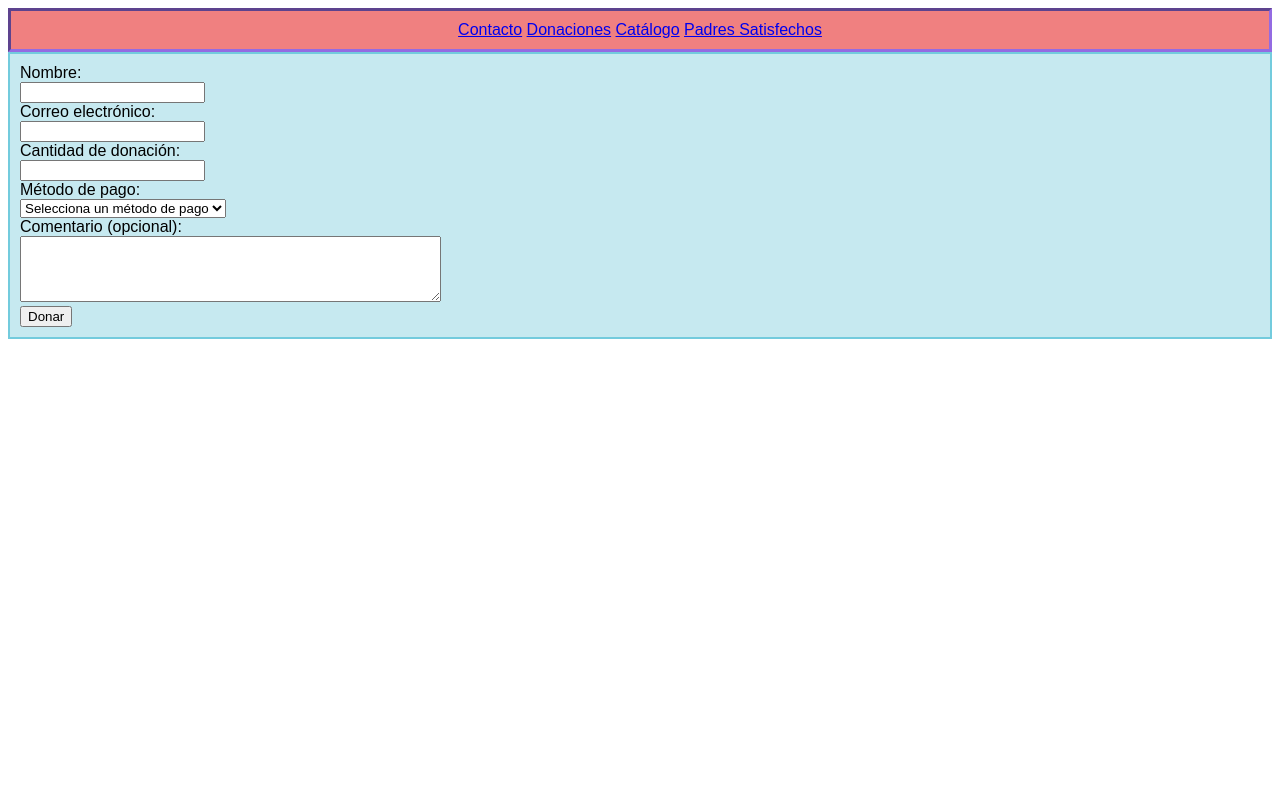
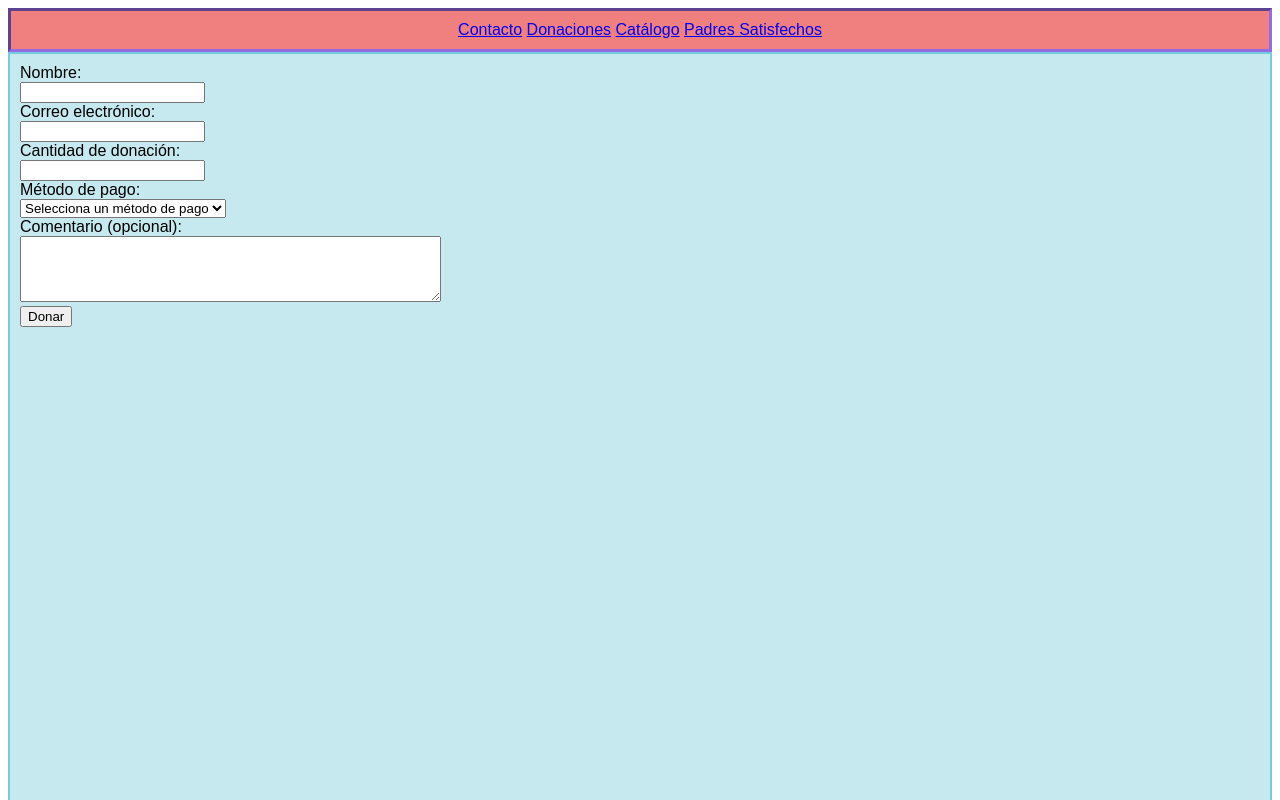
Before and after one commit to Erizos-Team/Erizos-team.github.io, a plain HTML site: page donaciones.html in a window 1280 px wide. Shown: the top 800 px of the page. Drawn offline with Linux system fonts and the light colour scheme.

Commit message:
estilos form

```diff
--- a/css/stylescatalogo.css
+++ b/css/stylescatalogo.css
@@ -25,6 +25,10 @@ nav{
     border: 3px inset rgb(148, 107, 226);
 }
 
+form{
+    height: 920px;
+}
+
 p{
     padding: 2%;
     align-items: center;
```
